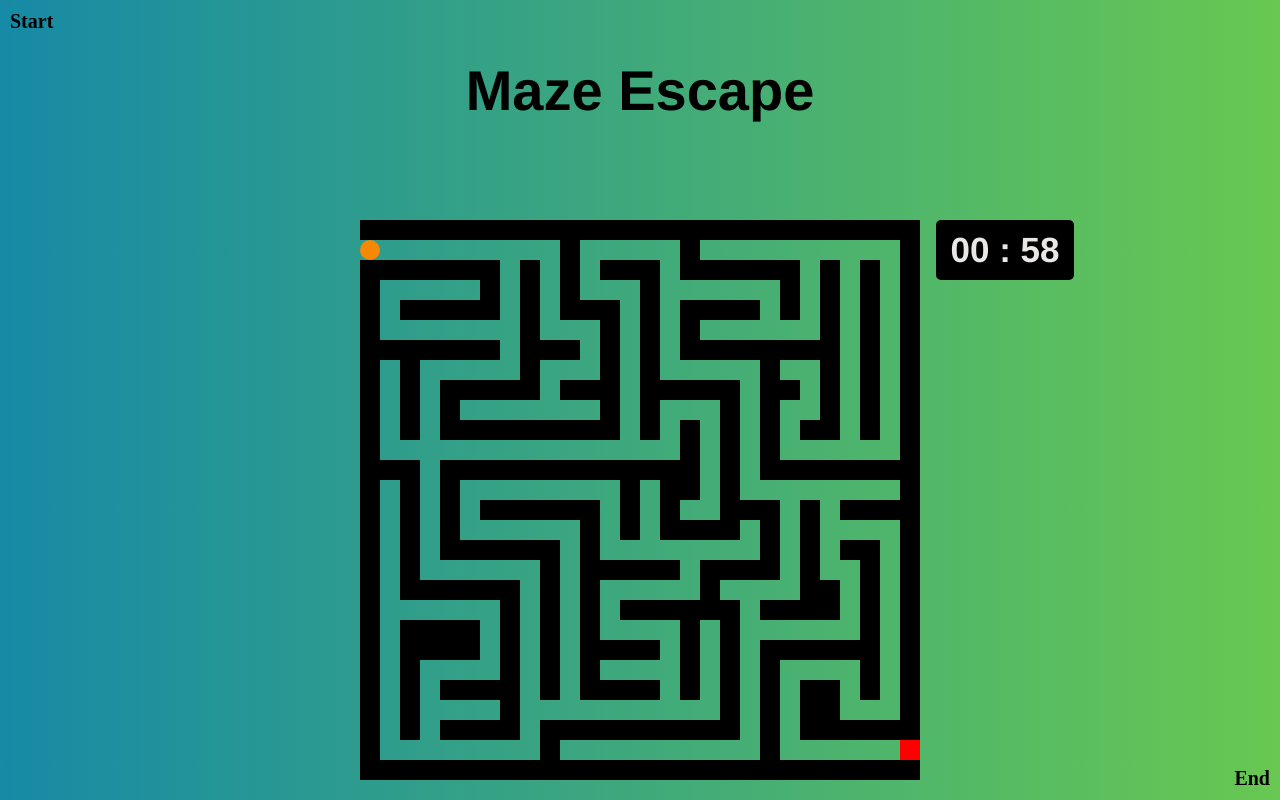
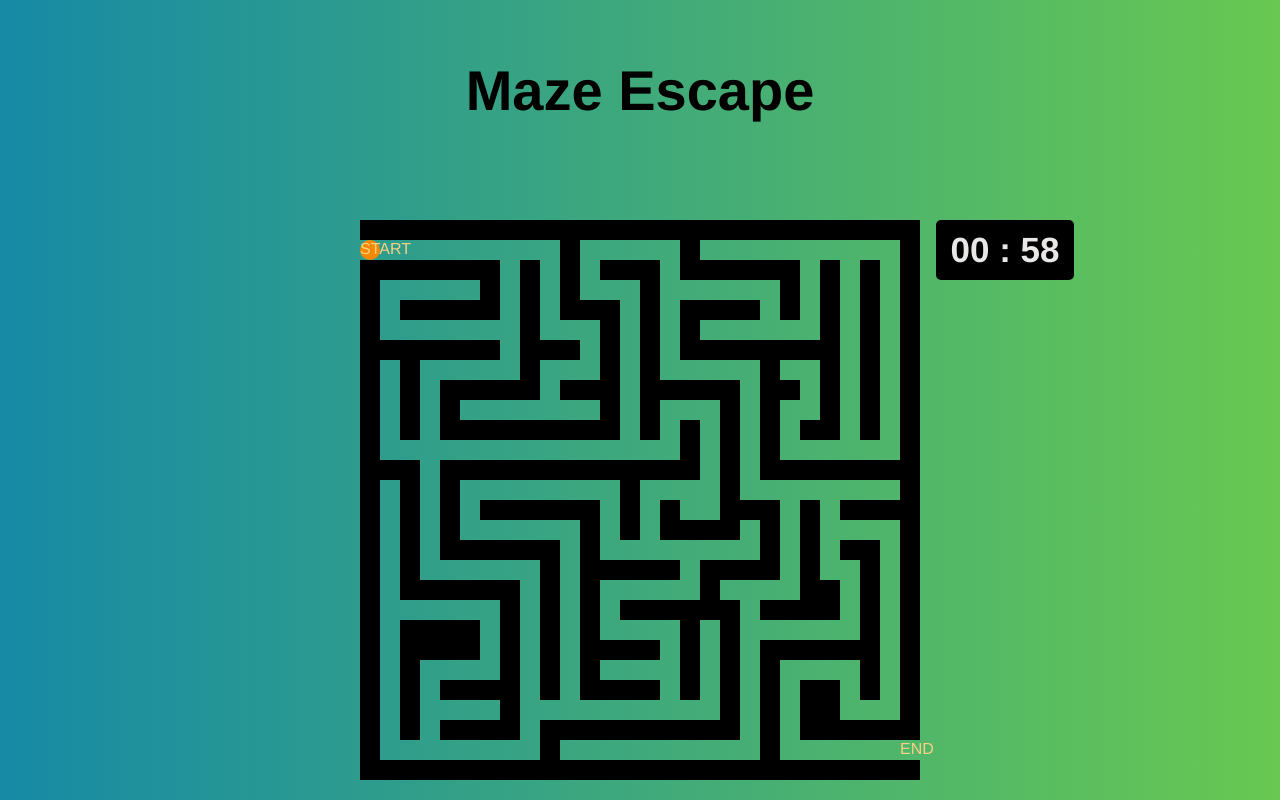
Before and after one commit to jaredden1/Maze-Escape-Project-One, a plain HTML site: page index.html in a window 1280 px wide. Both pictures are taken after a click on the button "PLAY GAME". Drawn offline with Linux system fonts and the light colour scheme.

Commit message:
fix start/end text position

```diff
--- a/index.html
+++ b/index.html
@@ -16,8 +16,6 @@
     </div>
     <div id="countdown-timer"></div>
         <div class="maze-grid"></div>
-        <div class="start-text">Start</div>
-        <div class="end-text">End</div>
     </div>
     <script src="main.js" defer></script>
 </body>
--- a/main.js
+++ b/main.js
@@ -27,7 +27,7 @@ const gridLayout = [
     1,0,1,0,1,1,1,1,1,1,1,1,1,0,1,0,1,0,1,0,1,0,1,1,0,1,0,1,
     1,0,0,0,0,0,0,0,0,0,0,0,0,0,0,0,1,0,1,0,1,0,0,0,0,0,0,1,
     1,1,1,0,1,1,1,1,1,1,1,1,1,1,1,1,1,0,1,0,1,1,1,1,1,1,1,1,
-    1,0,1,0,1,0,0,0,0,0,0,0,0,1,0,1,1,0,1,0,0,0,0,0,0,0,0,1,
+    1,0,1,0,1,0,0,0,0,0,0,0,0,1,0,0,0,0,1,0,0,0,0,0,0,0,0,1,
     1,0,1,0,1,0,1,1,1,1,1,1,0,1,0,1,0,0,1,1,1,0,1,0,1,1,1,1,
     1,0,1,0,1,0,0,0,0,0,0,1,0,1,0,1,1,1,1,0,1,0,1,0,0,0,0,1,
     1,0,1,0,1,1,1,1,1,1,0,1,0,0,0,0,0,0,0,0,1,0,1,0,1,1,0,1,
@@ -79,8 +79,14 @@ function createMaze() {
             cells[i].classList.add('wall');
         } else if (gridLayout[i] === 2) {
             cells[i].classList.add('start');
+            const startText = document.createElement('div');
+            startText.textContent = 'START';
+            cells[i].appendChild(startText);
         } else if (gridLayout[i] === 3) {
             cells[i].classList.add('end');
+            const endText = document.createElement('div');
+            endText.textContent = 'END';
+            cells[i].appendChild(endText);
         }
     }
 }
--- a/style.css
+++ b/style.css
@@ -53,24 +53,6 @@ button {
     left: 365px;
 }
 
-.start-text {
-    font-size: 20px;
-    font-weight: bold;
-    color: black;
-    position: absolute;
-    top: 10px;
-    left: 10px;
-}
-
-.end-text {
-    font-size: 20px;
-    font-weight: bold;
-    color: black;
-    position: absolute;
-    bottom: 10px;
-    right: 10px;
-}
-
 .maze-grid {
     display: none;
     flex-wrap: wrap;
@@ -93,11 +75,13 @@ button {
 }
 
 .start {
-    background-color: blue;
+    font-family: Helvetica;
+    color: rgb(249, 208, 132);
 }
 
 .end {
-    background-color: red;
+    font-family: Helvetica;
+    color: rgb(249, 208, 132);
 }
 
 .player {
```
